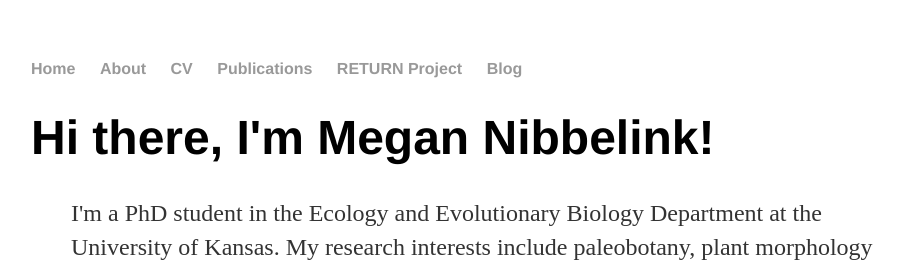
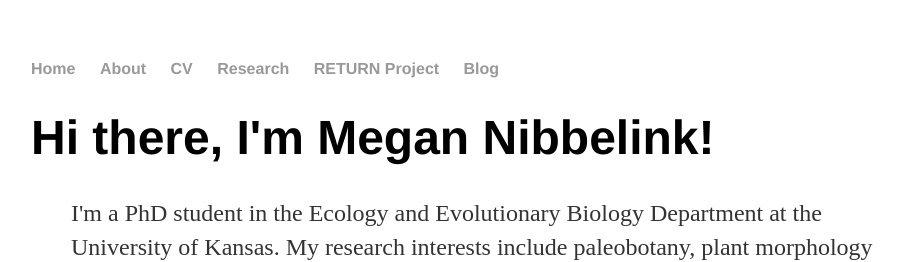
Before and after one commit to megannibbs/megannibbelink.github.io, a Jekyll site: the page built from index.html, in a window 1280 px wide. Shown: the top 262 px of the page, without its empty margins (161-1077 px from the left). Built offline with Jekyll 4.4.1, drawn with Linux system fonts in a browser that asks for light colours.

Commit message:
Update default.html

```diff
--- a/_layouts/default.html
+++ b/_layouts/default.html
@@ -11,7 +11,7 @@
 	        		<li><a href="/">Home</a></li>
 		        	<li><a href="/about">About</a></li>
 	        		<li><a href="/cv">CV</a></li>
-				<li><a href="/pubs">Publications</a></li>
+				<li><a href="/pubs">Research</a></li>
 				<li><a href="/return">RETURN Project</a></li>
 	        		<li><a href="/blog">Blog</a></li>
 	    		</ul>
```
